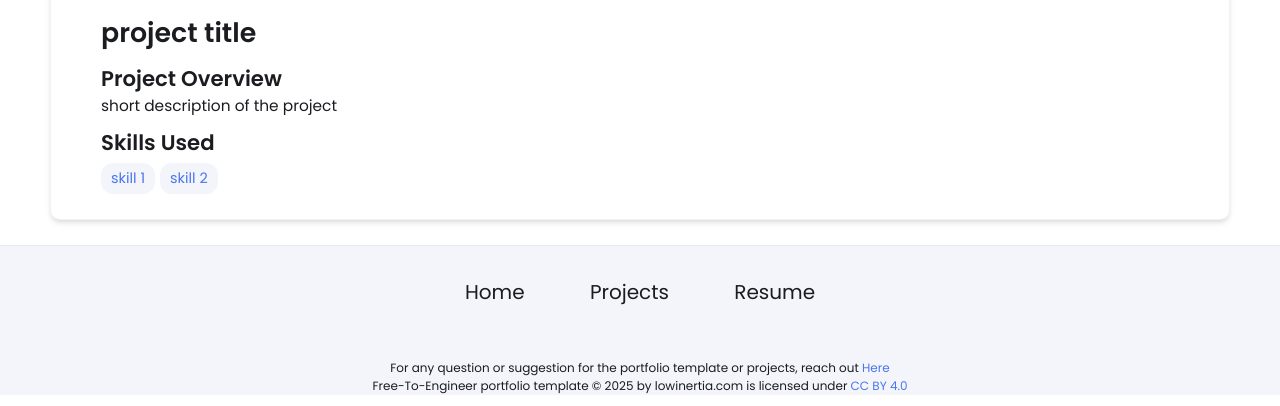
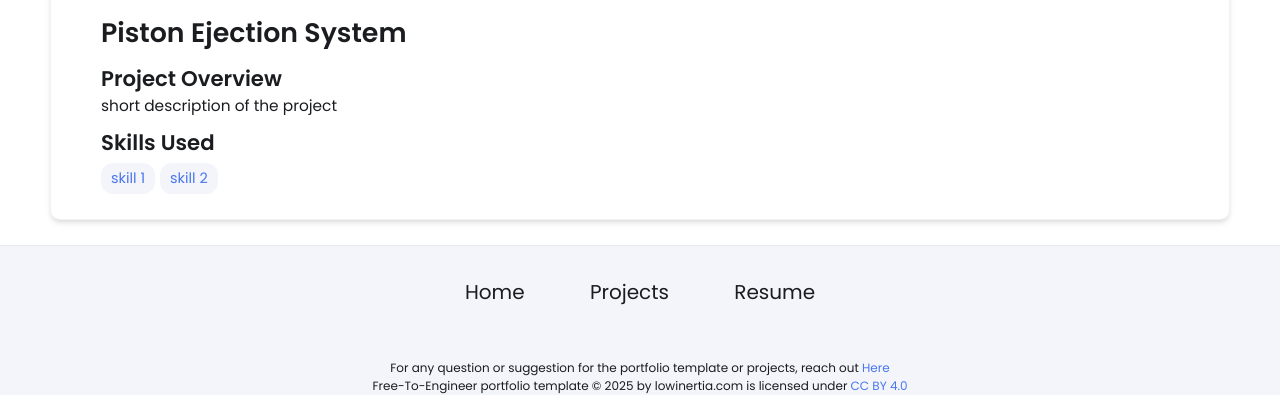
Before and after one commit to mlasselle22/mlasselle22.github.io, a Jekyll site: the page built from _projects/Piston Ejection System/index.md, in a window 1280 px wide, cut to the strip 494-900 px from the top of the page. Built offline with Jekyll 4.4.1, drawn with Linux system fonts in a browser that asks for light colours.

Commit message:
Update index.md

```diff
--- a/_projects/Piston Ejection System/index.md
+++ b/_projects/Piston Ejection System/index.md
@@ -1,6 +1,6 @@
 ---
 layout: post
-title: project title
+title: Piston Ejection System
 description:  short description of the project
 skills:
 - skill 1
```
